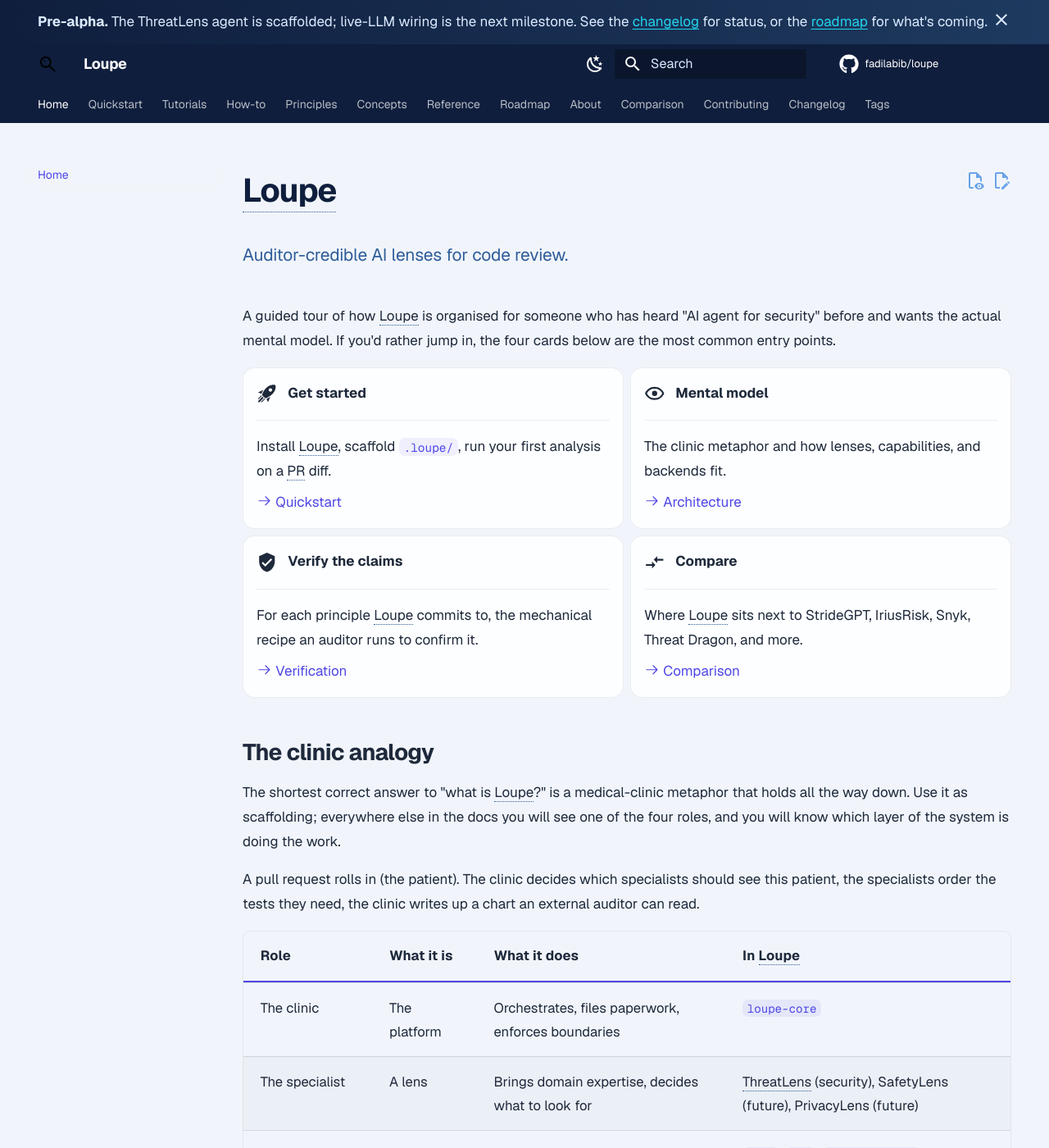
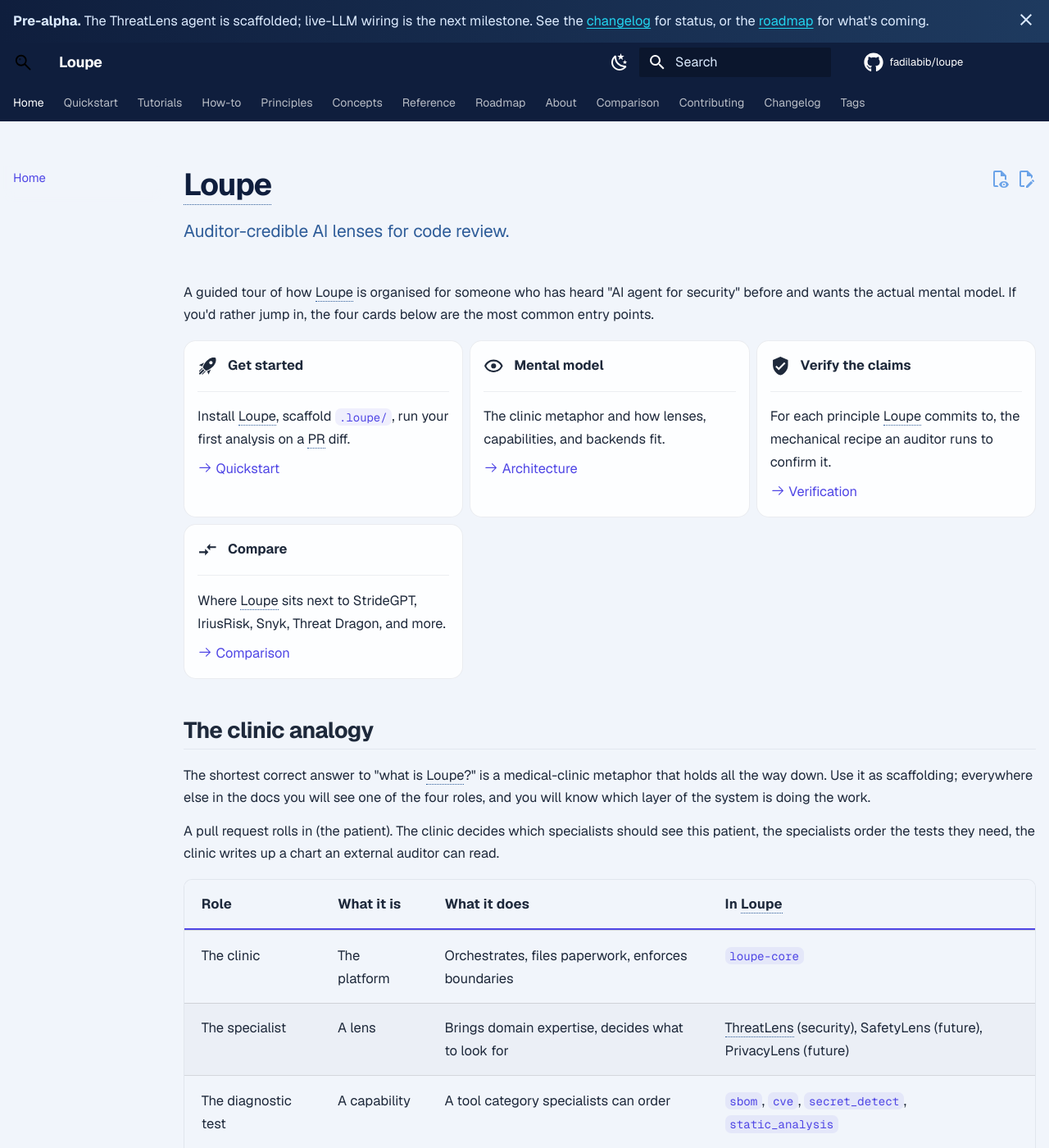
Before and after one commit to fadi-labib/loupe, an MkDocs documentation site: the page built from docs/index.md, in a window 1280 px wide and 1400 px high. Shown: the whole window at 82% size. Built offline with MkDocs 1.6.1 and Material for MkDocs 9.7.7, drawn with Linux system fonts in a browser that asks for light colours; comment, search, counter and statistics services are not loaded; the version menu is left out.

Commit message:
docs(theme): tighten heading sizes, denser typography, narrower sidebar
UX feedback: left sidebar took too much horizontal space; headings felt
oversized for a technical-reference doc set. Targets the visual density
of Stripe/Linear/Vercel docs while keeping the navy/indigo/cyan brand
palette unchanged.

- H1 from clamp(2-2.6rem) to 1.875rem; H2 from clamp(1.4-1.85rem) to
  1.375rem with a subtle 1px bottom-border for section rhythm; H3 from
  1.2rem to 1.125rem. Tighter top/bottom margins throughout.
- Body 0.82rem (was 0.85rem); paragraph margins reduced to 0.75em.
- Content max-width widened to 76rem on large screens (from default
  61rem). Left sidebar width narrowed to 10rem (from 12.1rem); TOC
  sidebar 11rem.
- Nav-link padding tightened to 0.28rem; nav font 0.74rem.

Build clean under --strict.

```diff
--- a/docs/stylesheets/extra.css
+++ b/docs/stylesheets/extra.css
@@ -114,9 +114,9 @@
 }
 
 /* --------------------------------------------------------------------------
-   Typography — Geist as a single family; Material loads it from Google
-   Fonts via theme.font.text / theme.font.code. Headings inherit the same
-   family with a tighter letter-spacing for editorial precision.
+   Typography — Geist single family. Heading sizes tightened to match
+   modern dev-doc sites (Stripe, Linear, Vercel) — denser than Material's
+   defaults so the eye moves faster through reference material.
    -------------------------------------------------------------------------- */
 
 .md-typeset h1,
@@ -130,11 +130,12 @@
 }
 
 .md-typeset h1 {
-  font-size: clamp(2rem, 2.5vw, 2.6rem);
-  line-height: 1.12;
+  font-size: 1.875rem;        /* down from clamp(2-2.6rem) */
+  line-height: 1.15;
   letter-spacing: -0.03em;
   color: var(--loupe-navy-950);
-  margin-top: 0.5rem;
+  margin-top: 0.25rem;
+  margin-bottom: 1.5rem;
 }
 
 [data-md-color-scheme="slate"] .md-typeset h1 {
@@ -142,27 +143,87 @@
 }
 
 .md-typeset h2 {
-  font-size: clamp(1.4rem, 1.8vw, 1.85rem);
-  line-height: 1.2;
-  margin-top: 2.5rem;
-  letter-spacing: -0.025em;
+  font-size: 1.375rem;        /* down from clamp(1.4-1.85rem) */
+  line-height: 1.25;
+  margin-top: 2.25rem;
+  margin-bottom: 0.875rem;
+  letter-spacing: -0.02em;
+  /* Subtle accent line under H2 — visual rhythm between sections without
+     adding a full divider rule */
+  padding-bottom: 0.3rem;
+  border-bottom: 1px solid rgba(15, 30, 61, 0.06);
+}
+
+[data-md-color-scheme="slate"] .md-typeset h2 {
+  border-bottom-color: rgba(147, 197, 253, 0.08);
 }
 
 .md-typeset h3 {
-  font-size: 1.2rem;
-  margin-top: 2rem;
+  font-size: 1.125rem;        /* down from 1.2rem */
+  margin-top: 1.75rem;
+  margin-bottom: 0.625rem;
   letter-spacing: -0.015em;
 }
 
+.md-typeset h4 {
+  font-size: 1rem;
+  margin-top: 1.25rem;
+}
+
 .md-typeset {
-  font-size: 0.85rem;
-  line-height: 1.75;
+  font-size: 0.82rem;         /* slightly denser body */
+  line-height: 1.7;
 }
 
 /* Site title in the header takes the same display weight */
 .md-header__title {
   font-weight: 700;
   letter-spacing: -0.015em;
+}
+
+/* Paragraphs: tighter margin so density feels editorial, not airy */
+.md-typeset p {
+  margin-top: 0.75em;
+  margin-bottom: 0.75em;
+}
+
+/* --------------------------------------------------------------------------
+   Layout — wider content area, narrower sidebars. Material's defaults
+   give the left navigation too much weight relative to body content.
+   -------------------------------------------------------------------------- */
+
+/* Widen the overall content frame on large screens */
+@media screen and (min-width: 76.25em) {
+  .md-grid {
+    max-width: 76rem;          /* up from default 61rem */
+  }
+
+  /* Narrow the left navigation sidebar */
+  .md-sidebar--primary {
+    width: 10rem;              /* down from 12.1rem default */
+  }
+
+  /* TOC stays at a comfortable reading width */
+  .md-sidebar--secondary {
+    width: 11rem;
+  }
+}
+
+/* Slimmer per-link padding makes the dense nav less cramped */
+.md-nav__link {
+  padding-top: 0.28rem;
+  padding-bottom: 0.28rem;
+}
+
+/* Reduce nav font size slightly for density */
+.md-nav__title,
+.md-nav__link {
+  font-size: 0.74rem;
+}
+
+/* TOC links a touch smaller */
+.md-sidebar--secondary .md-nav__link {
+  font-size: 0.72rem;
 }
 
 /* --------------------------------------------------------------------------
```
